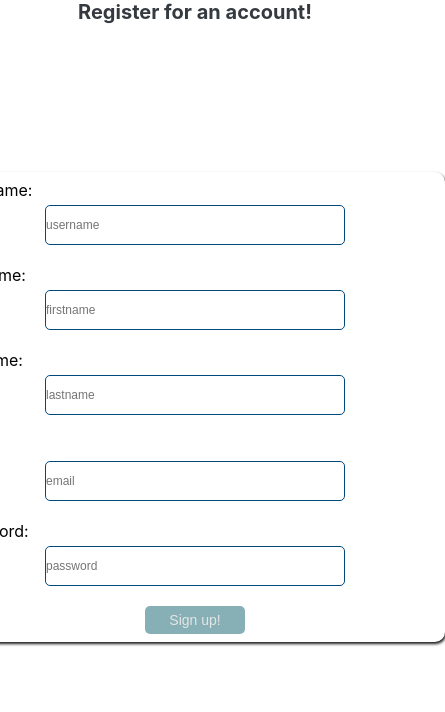
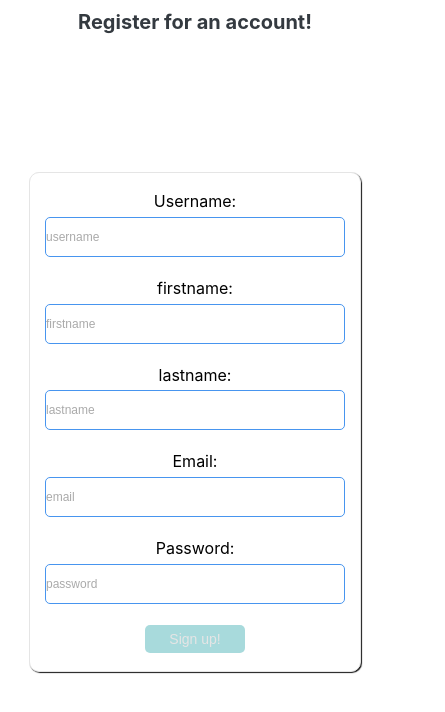
Before and after one commit to Team-GA/goal-planner, a React (Create React App) app in the folder client/: page /register in a window 390 px wide. Shown: the top 712 px of the page, 445 px wide, since content can reach past the window. Built offline with nearby package versions, Linux system fonts and the light colour scheme.

Commit message:
updated login and register responsive page

```diff
--- a/client/src/components/Nav.css
+++ b/client/src/components/Nav.css
@@ -21,6 +21,7 @@
     color: #f8f9fa;
     margin: 5px;
     border-bottom: 1px solid #e5e5e5;
+    height: 50px;
   }
 
   .user-div{
@@ -52,7 +53,7 @@
 
  .nav_links li a{
   transition: all 0.3s ease 0s;
-  color: #4895ef;
+  color: #343a40;
  }
 
  .nav_links li a:hover{
@@ -89,6 +90,10 @@
 
   h3 {
     text-decoration: none;
+  }
+
+  h3:hover {
+    color: #fb8500;
   }
 
   .mobile_nav ul li{
@@ -130,6 +135,7 @@
   .navbar {
     padding: 0;
     display: flex;
+    height: 70px;
     justify-content: space-evenly;
   }
 
@@ -198,7 +204,7 @@
 
   }
 
-  @media screen and (max-width: 450px) {
+  @media screen and (max-width: 550px) {
 
       .icon{
         /* color: #52b788; */
@@ -213,6 +219,7 @@
   .navbar {
     padding: 0;
     display: flex;
+    height: 70px;
     justify-content: space-evenly;
   }
 
@@ -279,3 +286,82 @@
         height: 39px;
       }
   }
+
+  @media screen and (max-width: 850px) {
+
+    .icon{
+      /* color: #52b788; */
+      color: #4895ef;
+      transition: all 0.3s ease 0s
+    }
+
+    .icon:hover{
+      color: #fb8500;
+    }
+
+.navbar {
+  padding: 0;
+  height: 70px;
+  display: flex;
+  justify-content: space-evenly;
+}
+
+  .nav_links li {
+    display: none;
+  }
+
+  .mobile_nav ul li {
+    display: flex;
+    justify-content: center;
+  }
+
+  .navItem {
+    margin: 0;
+  }
+
+
+  .mobile_nav ul {
+    border-bottom: 1px solid #e5e5e5;
+  }
+
+  h3 {
+    color: #343a40;
+  }
+
+  a {
+    display: block;
+    width: 100%;
+    /* max-width: 200px; */
+    margin: 0 auto;
+    text-align: center;
+    margin: 16px;
+    width: fit-content;
+    padding: 12px 16px;
+  }
+
+  h3:hover {
+    color: #fb8500;
+  }
+
+  #landing-btn {
+      background-color: #4895ef;
+      color: #ffffff;
+      border: none;
+      padding: 8px 25px;
+      margin: 5px;
+      border-radius: 10px;
+      width: 100px;
+      height: 35px;
+    }
+
+    #landing-btn:hover {
+      background-color: #fb8500;
+      color: #000000;
+      border: none;
+      padding: 8px;
+      margin: 5px;
+      border-radius: 10px;
+      width: 105px;
+      height: 39px;
+    }
+}
--- a/client/src/components/Nav.jsx
+++ b/client/src/components/Nav.jsx
@@ -42,18 +42,14 @@ const Nav = ({ user }) => {
 
       {user ? (
         <>
-
-
           <nav className="navbar">
 
             <div className="user-div">
-
               <Link to="/home">
-              <AccountCircleIcon style={{color: "darkgray"}}/>
-                <h4 style={{color: "#023e8a"}}>{user.username}!</h4>
+              <AccountCircleIcon style={{color: "darkgrey"}}/>
+                <h4 style={{color: "#4895ef"}}>{user.username}!</h4>
               </Link>
               </div>
-
 
             <div className="navbar-one">
               <ul className="nav_links">
--- a/client/src/screens/Login.css
+++ b/client/src/screens/Login.css
@@ -10,18 +10,16 @@
     --text-color--:#343a40;
   }
 
-/* body{
-    background-color: #e8e8e4;
-    margin: 0 auto;
-    display: grid;
-    justify-content: center;
-} */
+h3 {
+    color: #343a40;
+}
 
 .login-section {
     margin-top: -100px;
     margin: 0 auto;
     display: grid;
     justify-content: center;
+    padding: 20px;
 }
 
 .login-section h3 {
@@ -47,18 +45,18 @@
     margin-bottom: 15px;
     border-radius: 5px;
     font-size: 14;
-    border: 1px solid #01497c;
+    border: 1px solid #4895ef;
 }
 
 .form-box input:focus {
-    border: 2px solid #fca311;
+    border: 2px solid #fb8500;
     outline: 0;
 }
 
 .login-btn {
     border: 0;
     padding: 6px 20px;
-    background: #86b0b6;
+    background: #a8dadc;
     font-size: 14px;
     border-radius: 5px;
     color: #e5e5e5;
@@ -69,13 +67,8 @@
 .login-btn:hover {
     border-color: #e5e5e5;
     color: #e5e5e5;
-    background: #01497c;
+    background: #4895ef;
 }
-
-/* .form-box textarea:focus {
-    border: 2px solid #fca311;
-    outline: 0;
-} */
 
 .login-form {
     background: #ffffff;
@@ -84,9 +77,11 @@
     flex-direction: column;
     align-items: center;
     border-radius: 10px;
-    padding: 5px;
-    box-shadow: 1px 2px 3px rgba(0,0,0,0.9);
-    height: 250px;
+    padding: 15px;
+    box-shadow: 1px 1px 1px rgba(0,0,0,0.9);
+    height: 300px;
+    text-align: center;
+    border: 1px solid #e5e5e5;
 }
 
 .form-control {
@@ -97,9 +92,8 @@
     border-style: none none solid none;
     width: 100%;
     font-size: 12px;
-    transition: all .6s;
+    transition: all .3s;
 }
-
 
 .form-control::placeholder {
     color:#aaa;
@@ -107,6 +101,67 @@
 
 .form-control:focus {
     box-shadow: none;
-    border-color: #fca311;
+    border-color: #fb8500;
     outline: none;
 }
+
+@media screen and (max-width: 550px) {
+
+    .form-box {
+        display: flex;
+        justify-content: center;
+        width: 10px;
+    }
+
+    .login-form {
+        background: #ffffff;
+        width: 90vw;
+        display: grid;
+        flex-direction: column;
+        align-items: center;
+        border-radius: 10px;
+        padding: 15px;
+        box-shadow: 1px 1px 1px rgba(0,0,0,0.9);
+        height: 300px;
+        text-align: center;
+        border: 1px solid #e5e5e5;
+    }
+
+    .form-control {
+        background: #ffffff;
+        box-shadow: none;
+        border-radius: 0;
+        border-color: #01497c;
+        border-style: none none solid none;
+        width: 100px;
+        font-size: 12px;
+        transition: all .3s;
+    }
+
+    span {
+        display: block;
+
+    }
+
+    .form-box input:focus {
+        border: 2px solid #fb8500;
+        outline: 0;
+    }
+
+    .login-btn {
+        border: 0;
+        padding: 6px 20px;
+        background: #a8dadc;
+        font-size: 14px;
+        border-radius: 5px;
+        color: #e5e5e5;
+        width: 100px;
+        margin: 0 auto;
+    }
+
+    .login-btn:hover {
+        border-color: #e5e5e5;
+        color: #e5e5e5;
+        background: #4895ef;
+    }
+}
--- a/client/src/screens/Register.css
+++ b/client/src/screens/Register.css
@@ -15,11 +15,16 @@
     margin: 0 auto;
     display: grid;
     justify-content: center;
+    padding: 10px;
 }
 
 .signup-section h3 {
     font-size: 20px;
     margin-bottom:  15px;
+}
+
+h3 {
+    color: #343a40;
 }
 
 .form-box {
@@ -40,18 +45,18 @@
     margin-bottom: 15px;
     border-radius: 5px;
     font-size: 14;
-    border: 1px solid #01497c;
+    border: 1px solid #4895ef;
 }
 
 .form-box input:focus {
-    border: 2px solid #fca311;
+    border: 2px solid #fb8500;
     outline: 0;
 }
 
 .signup-btn {
     border: 0;
     padding: 6px 20px;
-    background: #86b0b6;
+    background: #a8dadc;
     font-size: 14px;
     border-radius: 5px;
     color: #e5e5e5;
@@ -62,7 +67,7 @@
 .signup-btn:hover {
     border-color: #e5e5e5;
     color: #e5e5e5;
-    background: #01497c;
+    background: #4895ef;
 }
 
 .signup-form {
@@ -73,9 +78,11 @@
     align-items: center;
     border-radius: 10px;
     padding: 5px;
-    box-shadow: 1px 2px 3px rgba(0,0,0,0.9);
+    box-shadow: 1px 1px 1px rgba(0,0,0,0.9);
     height: 470px;
     margin-top: -50px;
+    text-align: center;
+    border: 1px solid #e5e5e5;
 }
 
 .reg-form-control {
@@ -86,5 +93,76 @@
     border-style: none none solid none;
     width: 100%;
     font-size: 12px;
-    transition: all .6s;
+    transition: all .3s;
 }
+
+.reg-form-control::placeholder {
+    color:#aaa;
+}
+
+.reg-form-control:focus {
+    box-shadow: none;
+    border-color: #fb8500;
+    outline: none;
+}
+
+@media screen and (max-width: 550px) {
+
+    .form-box {
+        display: flex;
+        justify-content: center;
+        width: 10px;
+    }
+
+    .signup-form {
+        background: #ffffff;
+        width: 90vw;
+        display: grid;
+        flex-direction: column;
+        align-items: center;
+        border-radius: 10px;
+        padding: 15px;
+        box-shadow: 1px 1px 1px rgba(0,0,0,0.9);
+        height: 500px;
+        text-align: center;
+        border: 1px solid #e5e5e5;
+    }
+
+    .reg-form-control {
+        background: #ffffff;
+        box-shadow: none;
+        border-radius: 0;
+        border-color: #01497c;
+        border-style: none none solid none;
+        width: 100px;
+        font-size: 12px;
+        transition: all .3s;
+    }
+
+    span {
+        display: block;
+
+    }
+
+    .form-box input:focus {
+        border: 2px solid #fb8500;
+        outline: 0;
+    }
+
+    .signup-btn {
+        border: 0;
+        padding: 6px 20px;
+        background: #a8dadc;
+        font-size: 14px;
+        border-radius: 5px;
+        color: #e5e5e5;
+        width: 100px;
+        margin: 0 auto;
+    }
+
+    .signup-btn:hover {
+        border-color: #e5e5e5;
+        color: #e5e5e5;
+        background: #4895ef;
+    }
+}
```
